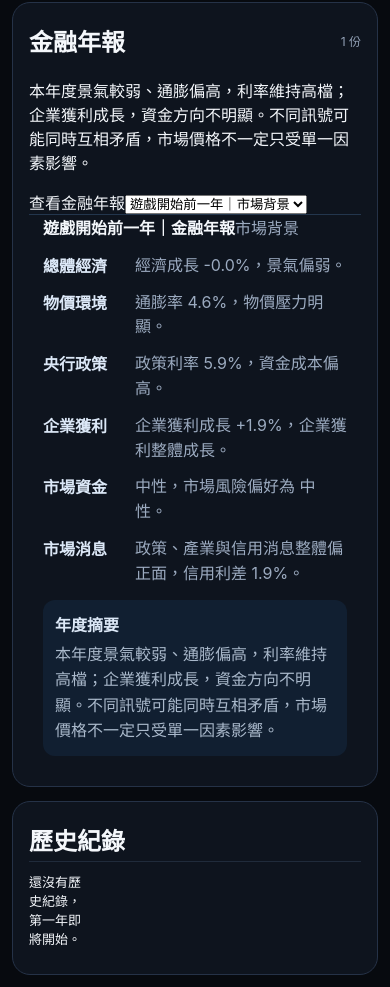
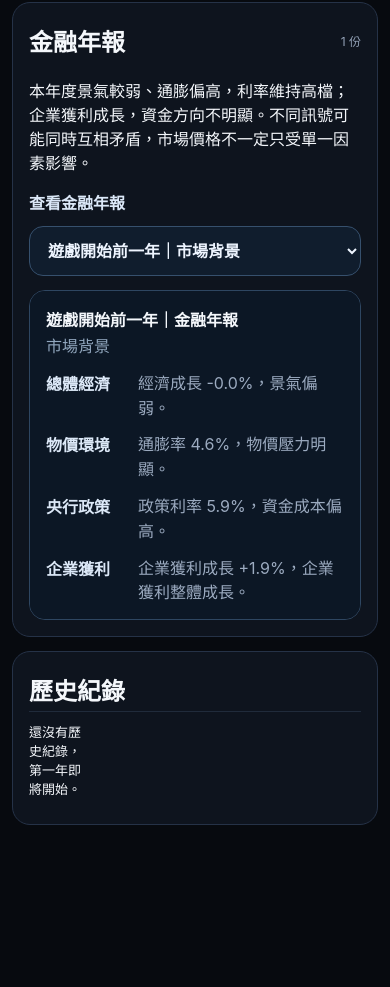
Before and after one commit to yamacha0214-glitch/time-financial-life-simulator, a Next.js app: page / in a window 390 px wide. Shown: the part 1653-2640 px from the top of the page. After the commit the page ends 2490 px from the top, so only its background shows below. Built offline with nearby package versions, Linux system fonts and the light colour scheme.

Commit message:
Style compact annual report selector

```diff
--- a/app/globals.css
+++ b/app/globals.css
@@ -46,3 +46,5 @@
 .annual-report-list{display:grid;gap:10px;margin-top:14px}.annual-report-item{border:1px solid #293e58;border-radius:14px;overflow:hidden;background:#0d1827}.annual-report-item>button{width:100%;display:flex;justify-content:space-between;align-items:center;gap:12px;padding:14px;border:0;background:transparent;color:#edf4fc;text-align:left}.annual-report-item>button span{color:#93a5bb;font-size:13px;white-space:nowrap}.annual-report-detail{padding:0 14px 14px;border-top:1px solid #23364d}.annual-report-detail p{display:grid;grid-template-columns:82px 1fr;gap:10px;margin:12px 0}.annual-report-detail b{color:#dce8f7}.annual-report-detail span{color:#9cabc0;line-height:1.55}.annual-report-summary{display:grid;gap:6px;margin-top:14px;padding:12px;border-radius:12px;background:#111f31}.annual-report-summary span{color:#aab9cb;line-height:1.6}
 
 .annual-report-scroll{max-height:360px;overflow-y:auto;overscroll-behavior:contain;padding-right:5px;margin-top:14px;scrollbar-width:thin;scrollbar-color:#526b89 #0b1522}.annual-report-scroll::-webkit-scrollbar{width:6px}.annual-report-scroll::-webkit-scrollbar-track{background:#0b1522;border-radius:999px}.annual-report-scroll::-webkit-scrollbar-thumb{background:#526b89;border-radius:999px}.annual-report-scroll .annual-report-list{margin-top:0}
+
+.annual-report-picker{display:grid;grid-template-columns:auto minmax(0,1fr);align-items:center;gap:12px;margin-top:16px}.annual-report-picker label{font-weight:800;color:#dbe8f8}.annual-report-picker select{width:100%;min-width:0;appearance:auto;background:#101d2d;color:#eef5ff;border:1px solid #36506d;border-radius:14px;padding:13px 14px;font:inherit;font-weight:700}.annual-report-selected{margin-top:14px;max-height:330px;overflow-y:auto;overscroll-behavior:contain;padding:16px;border:1px solid #2e4661;border-radius:16px;background:#0c1725;scrollbar-width:thin;scrollbar-color:#526b89 #0b1522}.annual-report-selected-title{display:flex;justify-content:space-between;gap:12px;align-items:center;margin-bottom:10px}.annual-report-selected-title span{color:#91a6bd;white-space:nowrap}@media(max-width:520px){.annual-report-picker{grid-template-columns:1fr}.annual-report-selected-title{align-items:flex-start;flex-direction:column;gap:3px}}
```
